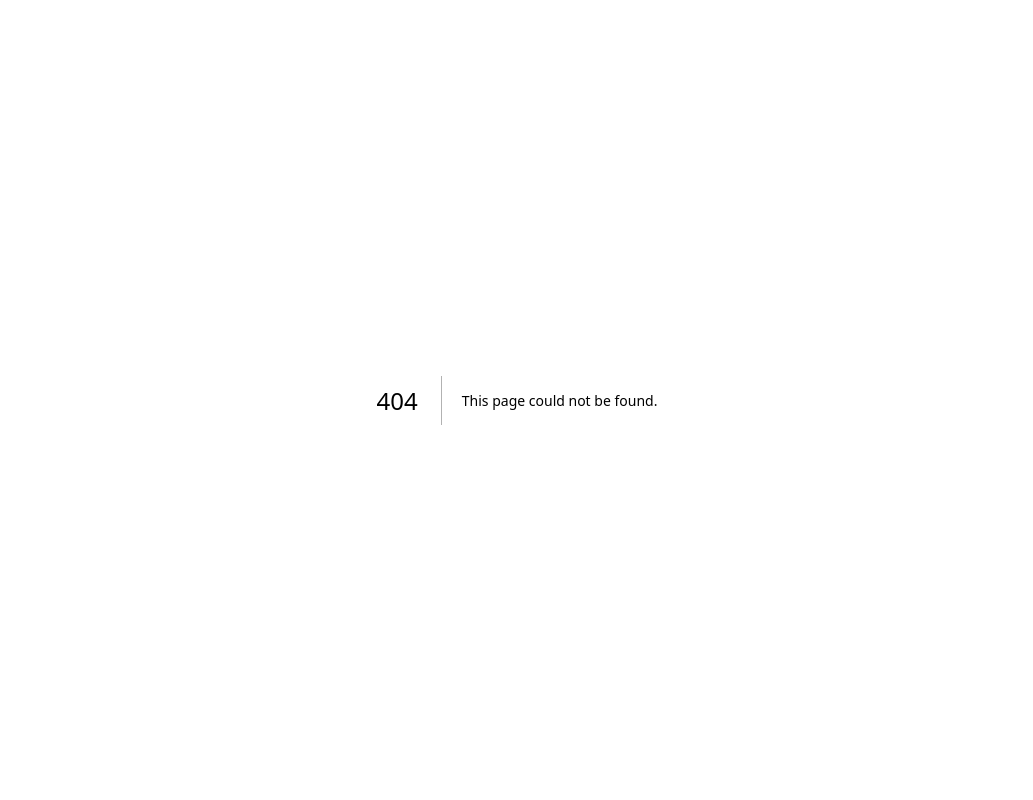
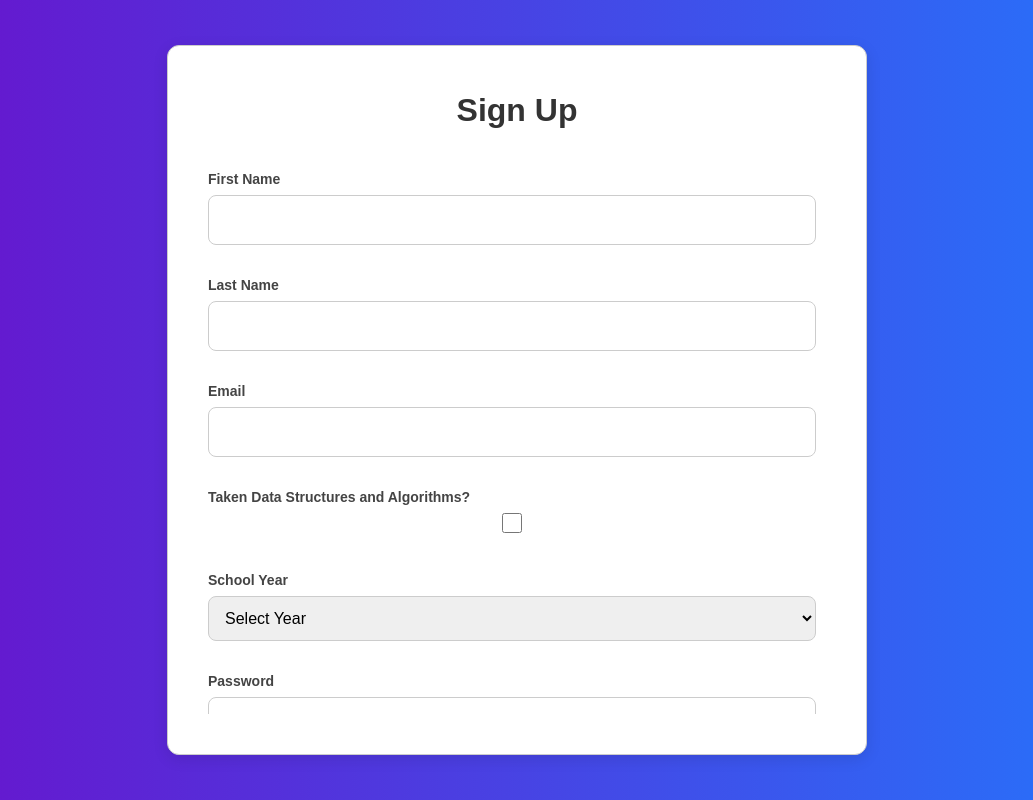
Before and after one commit to rebeccaborissova/tech-interview-buddy, a Next.js app in the folder frontend/code-connect/: page /sign-up in a window 1280 px wide. Before the commit this address had no page. Shown: the whole page, without its empty margins (123-1156 px from the left). Built offline with nearby package versions, Linux system fonts and the light colour scheme.

Commit message:
added sign up page

```diff
--- a/frontend/code-connect/src/app/page.tsx
+++ b/frontend/code-connect/src/app/page.tsx
@@ -79,6 +79,9 @@ const Login = () => {
     required
     />
     </div>
+    <div style={styles.link}>
+      <a href="/register" style={styles.link}>New User? Create Account</a>
+    </div>
     {error && <p style={styles.error}>{error}</p>}
     {success && <p style={styles.success}>{success}</p>}
     <button type="submit" style={styles.button}>Login</button>
@@ -158,6 +161,12 @@ const styles = {
     color: "green",
     margin: "10px 0",
   },
+  link: {
+    color: "#0070f3",
+    textDecoration: "none",
+    fontSize: "14px",
+    transition: "color 0.3s",
+  },
 };
 
 export default Login;
--- /dev/null
+++ b/frontend/code-connect/src/app/sign-up/SignUp.module.css
@@ -0,0 +1,14 @@
+.scrollableForm {
+    max-height: 70vh; /* Limit height to 70% of viewport height */
+    overflow-y: scroll;
+    padding-right: 10px;
+  }
+
+  /* Hide scrollbar */
+  .scrollableForm::-webkit-scrollbar {
+    display: none; /* For Chrome, Safari, and Opera */
+  }
+  .scrollableForm {
+    -ms-overflow-style: none; /* IE and Edge */
+    scrollbar-width: none; /* Firefox */
+  }
--- /dev/null
+++ b/frontend/code-connect/src/app/sign-up/page.tsx
@@ -0,0 +1,242 @@
+"use client";
+
+import { useState } from "react";
+import { useRouter } from "next/navigation";
+import styles from "./SignUp.module.css"; // Import the CSS module for hidden scrollbar
+
+const SignUp = () => {
+  const router = useRouter();
+  const [firstName, setFirstName] = useState<string>("");
+  const [lastName, setLastName] = useState<string>("");
+  const [email, setEmail] = useState<string>("");
+  const [password, setPassword] = useState<string>("");
+  const [confirmPassword, setConfirmPassword] = useState<string>("");
+  const [takenDSA, setTakenDSA] = useState<boolean>(false);
+  const [schoolYear, setSchoolYear] = useState<string>("");
+  const [error, setError] = useState<string>("");
+  const [success, setSuccess] = useState<string>("");
+
+  const handleSignUp = async (e: React.FormEvent) => {
+    e.preventDefault();
+
+    if (!firstName.trim() || !lastName.trim() || !email.trim() || !password.trim() || !confirmPassword.trim()) {
+      setError("Please fill out all fields.");
+      return;
+    }
+
+    if (password !== confirmPassword) {
+      setError("Passwords do not match.");
+      return;
+    }
+
+    console.log("Sending data:", { firstName, lastName, email, takenDSA, schoolYear, password });
+    try {
+      const response = await fetch("http://localhost:8000/register", {
+        method: "POST",
+        headers: {
+          'Content-Type': 'application/json'
+        },
+        body: JSON.stringify({
+          "FirstName": firstName,
+          "LastName": lastName,
+          "Username": email,
+          "TakenDSA": takenDSA,
+          "SchoolYear": schoolYear,
+          "Authorization": password
+        })
+      });
+
+      const result = await response.json();
+      if (response.ok) {
+        setError("");
+        setSuccess("Account created successfully. Redirecting...");
+        setTimeout(() => router.push("/login"), 2000);
+      } else {
+        setError(result.Message);
+      }
+    } catch (err) {
+      console.error("Network request failed:", err);
+      setError("Network response error.");
+    }
+  };
+
+  return (
+    <div style={inlineStyles.container}>
+      <div style={inlineStyles.formContainer}>
+        <h1 style={inlineStyles.title}>Sign Up</h1>
+        <div className={styles.scrollableForm}>
+          <form onSubmit={handleSignUp} style={inlineStyles.form}>
+            <div style={inlineStyles.inputContainer}>
+              <label htmlFor="firstName" style={inlineStyles.label}>First Name</label>
+              <input
+                type="text"
+                id="firstName"
+                value={firstName}
+                onChange={(e) => setFirstName(e.target.value)}
+                style={inlineStyles.input}
+                required
+              />
+            </div>
+            <div style={inlineStyles.inputContainer}>
+              <label htmlFor="lastName" style={inlineStyles.label}>Last Name</label>
+              <input
+                type="text"
+                id="lastName"
+                value={lastName}
+                onChange={(e) => setLastName(e.target.value)}
+                style={inlineStyles.input}
+                required
+              />
+            </div>
+            <div style={inlineStyles.inputContainer}>
+              <label htmlFor="email" style={inlineStyles.label}>Email</label>
+              <input
+                type="email"
+                id="email"
+                value={email}
+                onChange={(e) => setEmail(e.target.value)}
+                style={inlineStyles.input}
+                required
+              />
+            </div>
+            <div style={inlineStyles.inputContainer}>
+              <label htmlFor="takenDSA" style={inlineStyles.label}>Taken Data Structures and Algorithms?</label>
+              <input
+                type="checkbox"
+                id="takenDSA"
+                checked={takenDSA}
+                onChange={(e) => setTakenDSA(e.target.checked)}
+                style={inlineStyles.checkbox}
+              />
+            </div>
+            <div style={inlineStyles.inputContainer}>
+              <label htmlFor="schoolYear" style={inlineStyles.label}>School Year</label>
+              <select
+                id="schoolYear"
+                value={schoolYear}
+                onChange={(e) => setSchoolYear(e.target.value)}
+                style={inlineStyles.input}
+                required
+              >
+                <option value="">Select Year</option>
+                <option value="Freshman">Freshman</option>
+                <option value="Sophomore">Sophomore</option>
+                <option value="Junior">Junior</option>
+                <option value="Senior">Senior</option>
+              </select>
+            </div>
+            <div style={inlineStyles.inputContainer}>
+              <label htmlFor="password" style={inlineStyles.label}>Password</label>
+              <input
+                type="password"
+                id="password"
+                value={password}
+                onChange={(e) => setPassword(e.target.value)}
+                style={inlineStyles.input}
+                required
+              />
+            </div>
+            <div style={inlineStyles.inputContainer}>
+              <label htmlFor="confirmPassword" style={inlineStyles.label}>Confirm Password</label>
+              <input
+                type="password"
+                id="confirmPassword"
+                value={confirmPassword}
+                onChange={(e) => setConfirmPassword(e.target.value)}
+                style={inlineStyles.input}
+                required
+              />
+            </div>
+            <div style={inlineStyles.link}>
+              <a href="/login" style={inlineStyles.link}>Already have an account? Login</a>
+            </div>
+            {error && <p style={inlineStyles.error}>{error}</p>}
+            {success && <p style={inlineStyles.success}>{success}</p>}
+            <button type="submit" style={inlineStyles.button}>Sign Up</button>
+          </form>
+        </div>
+      </div>
+    </div>
+  );
+};
+
+// Inline styles
+const inlineStyles = {
+  container: {
+    display: "flex",
+    justifyContent: "center",
+    alignItems: "center",
+    height: "100vh",
+    background: "linear-gradient(to right, #6a11cb, #2575fc)",
+  },
+  formContainer: {
+    maxWidth: "700px",
+    width: "100%",
+    padding: "40px",
+    textAlign: "center" as "center",
+    border: "1px solid #ccc",
+    borderRadius: "12px",
+    backgroundColor: "#fff",
+    boxShadow: "0 4px 15px rgba(0, 0, 0, 0.1)",
+  },
+  title: {
+    margin: "0 0 20px 0",
+    fontSize: "32px",
+    fontWeight: "bold" as "bold",
+    color: "#333",
+  },
+  form: {
+    display: "flex",
+    flexDirection: "column" as "column",
+  },
+  inputContainer: {
+    margin: "15px 0",
+  },
+  label: {
+    display: "block",
+    marginBottom: "5px",
+    fontSize: "14px",
+    fontWeight: "600",
+    color: "#444",
+    textAlign: "left" as "left",
+  },
+  input: {
+    width: "100%",
+    padding: "12px",
+    borderRadius: "8px",
+    border: "1px solid #ccc",
+    fontSize: "16px",
+    color: "#000",
+  },
+  checkbox: {
+    width: "20px",
+    height: "20px",
+  },
+  button: {
+    padding: "12px",
+    backgroundColor: "#0070f3",
+    color: "#fff",
+    border: "none",
+    borderRadius: "8px",
+    cursor: "pointer",
+    fontSize: "16px",
+    transition: "background 0.3s",
+    marginTop: "10px",
+  },
+  error: {
+    color: "red",
+    margin: "10px 0",
+  },
+  success: {
+    color: "green",
+    margin: "10px 0",
+  },
+  link: {
+    color: "#0070f3",
+    textDecoration: "none",
+    fontSize: "14px",
+    transition: "color 0.3s",
+  },
+};
+
+export default SignUp;
```
